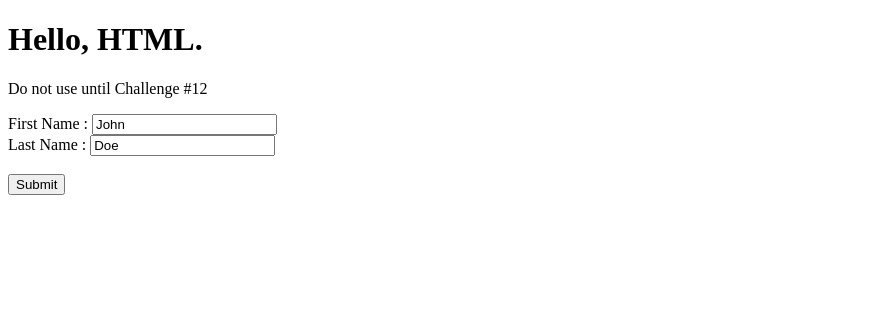
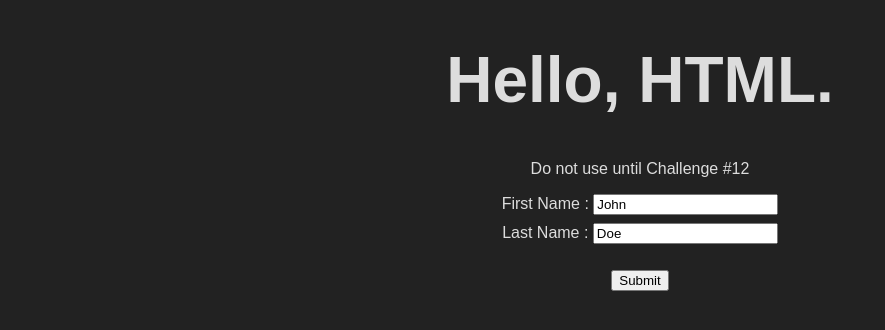
Before and after one commit to FelipeBMost/boilerplate-express, a website: page index.html in a window 1280 px wide. Shown: the whole page, without its empty margins (0-885 px from the left). Drawn offline with Linux system fonts and the light colour scheme; the site is published under a folder, as on GitHub Pages, so addresses that start at the root find nothing.

Commit message:
Update index.html

```diff
--- a/index.html
+++ b/index.html
@@ -4,7 +4,7 @@
 		<meta charset="utf-8">
 		<meta name="viewport" content="width=device-width,initial-scale=1">
 		<title>Hello HTML</title>
-		<link rel="stylesheet" href="/public/style.css">
+		<link rel="stylesheet" href="./public/style.css">
 	</head>
 	<body>
 		<h1>Hello, HTML.</h1>
```
